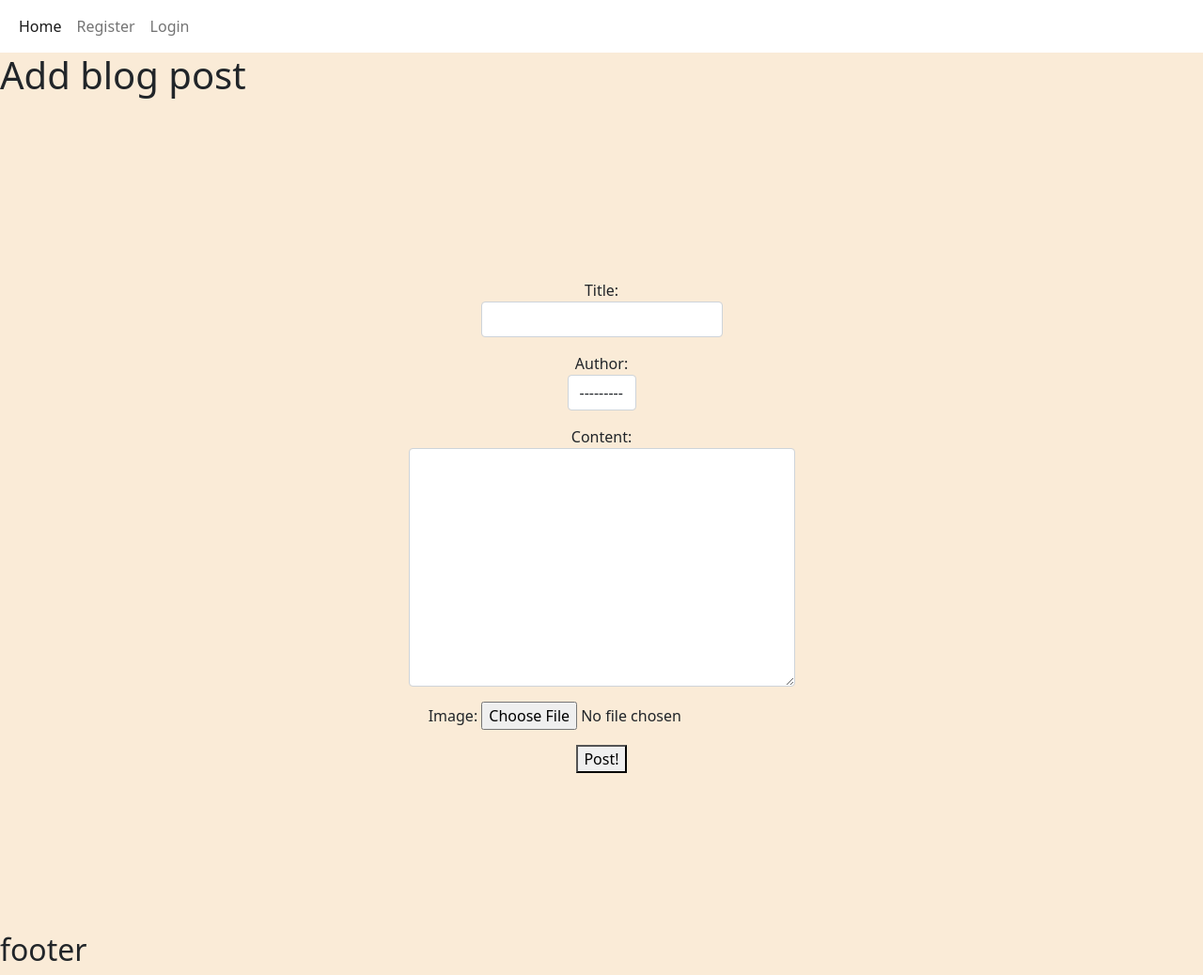
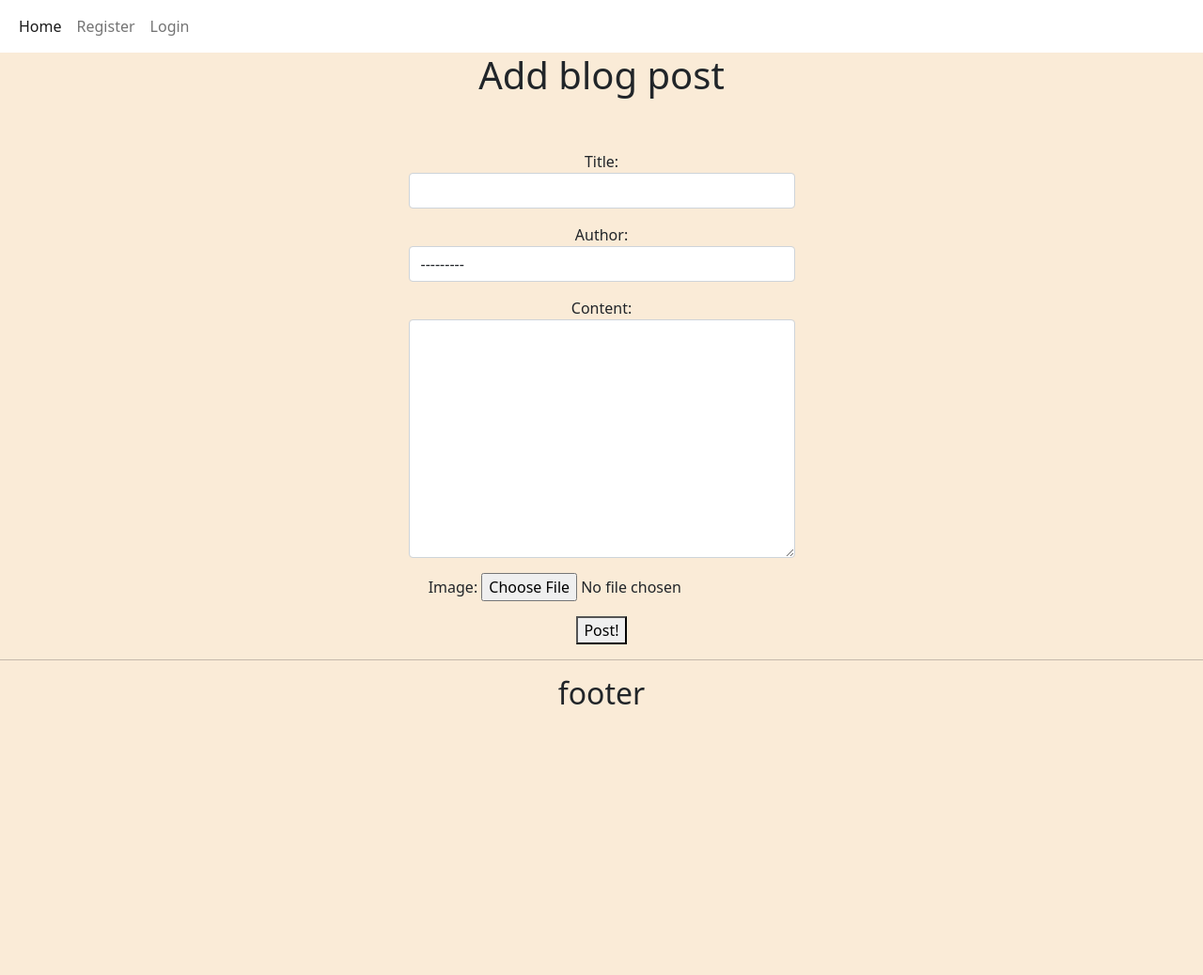
Before and after one commit to Pegrume88/peruse-blog-p4, a Django app: page /add_post/ in a window 1280 px wide. Shown: the whole page at 94% size. After the commit the page ends 750 px from the top, so only its background shows below. Run offline with Django 3.2, Linux system fonts and the light colour scheme.

Commit message:
safety save before exciting

```diff
--- a/p4blog/forms.py
+++ b/p4blog/forms.py
@@ -14,9 +14,9 @@ class PostForm(forms.ModelForm):
         fields = ('title', 'author', 'content', 'featured_image',)
 
         widgets = {
-            'title': forms.TextInput({'class': 'form-control'}),
-            'author': forms.Select({'class': 'form-control'}),
-            'content': forms.Textarea({'class': 'form-control'}),
-            'featured_image': forms.FileInput({'class': 'form-control-file'}),
+            'title': forms.TextInput(attrs={'class': 'form-control'}),
+            'author': forms.Select(attrs={'class': 'form-control'}),
+            'content': forms.Textarea(attrs={'class': 'form-control'}),
+            'featured_image': forms.FileInput(attrs={'class': 'form-control-file'}),
 
         }
--- a/static/css/style.css
+++ b/static/css/style.css
@@ -3,12 +3,9 @@ body {
     background-color: antiquewhite;
 }
 
-
+body {
+    text-align: center;
+}
 form {
-      display: flex;
-      flex-direction: column;
-      justify-content: center;
-      align-items: center;
-      text-align: center;
-      min-height: 100vh;
+    display: inline-block;
 }
```
